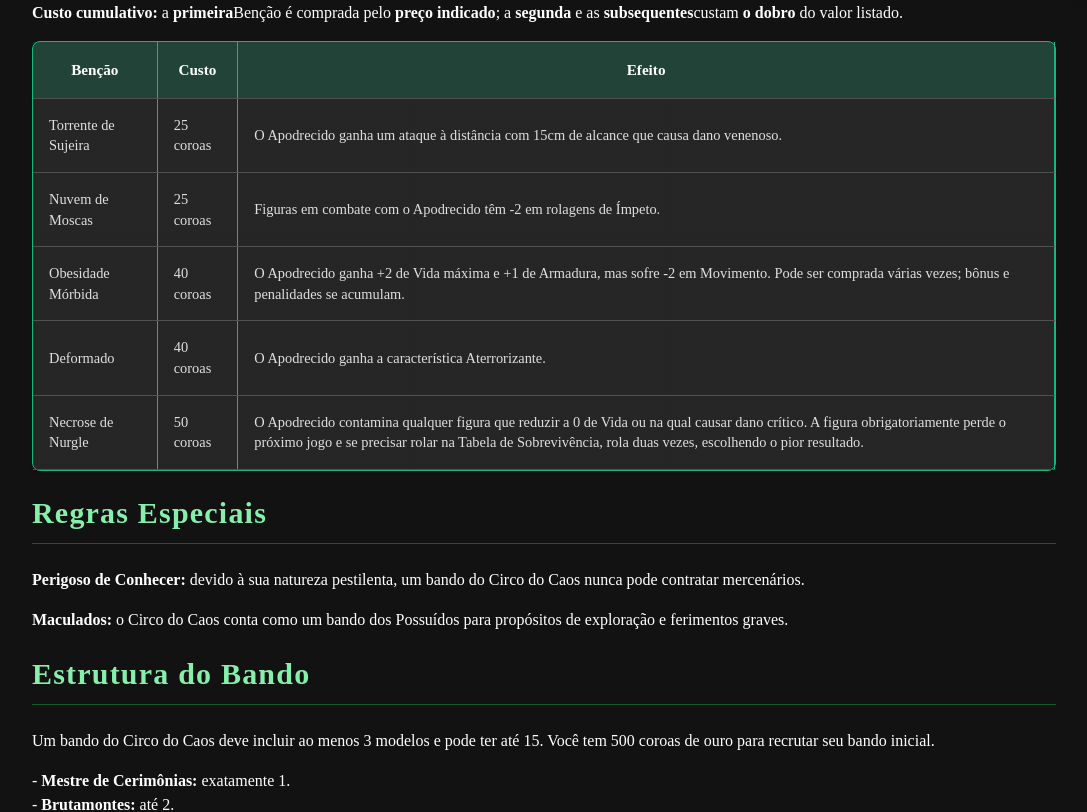
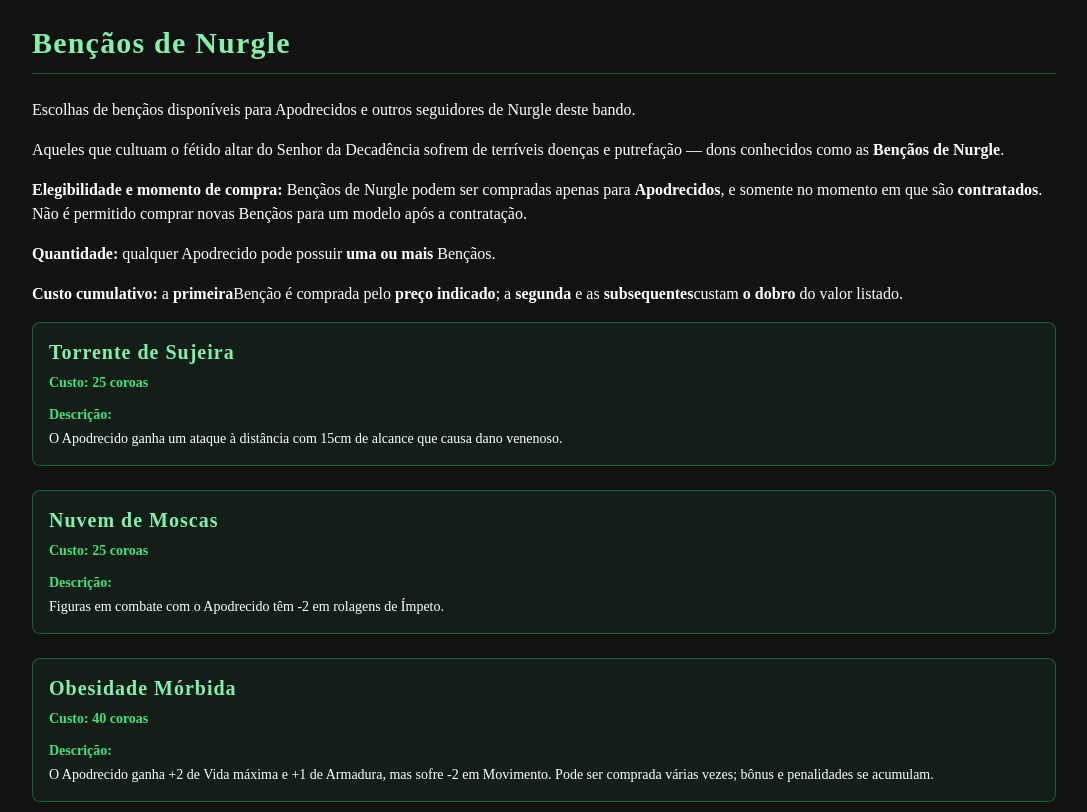
Before and after one commit to David-Bugaboo/Twentyheim, a React (Vite) app: page /warbands/carnival-of-chaos in a window 1280 px wide. Shown: the part 783-1595 px from the top of the page, without its empty margins (96-1183 px from the left). Built offline with nearby package versions, Linux system fonts and the light colour scheme; no server answers.

Commit message:
fix: faction pages with design inconsistencies

```diff
--- a/src/components/Navbar.tsx
+++ b/src/components/Navbar.tsx
@@ -70,7 +70,6 @@ const Navbar: React.FC = () => {
           label: "Caçadores de Tesouro Anões",
           path: "/warbands/dwarf-treasure-hunters",
         },
-        { label: "Mata-Trolls Anão", path: "/warbands/dwarf-troll-slayers" },
         {
           label: "Culto dos Possuídos",
           path: "/warbands/cult-of-the-possessed",
--- a/src/pages/campanha/CampaignPage.tsx
+++ b/src/pages/campanha/CampaignPage.tsx
@@ -12,7 +12,7 @@ function CampaignPage() {
   // Botões de navegação para cada passo
   const navigationButtons = [
     { label: "1. Ferimentos e Morte", path: "/campaign/survival-test" },
-    { label: "2. Experiência e Níveis", path: "/campaign/skills" },
+    { label: "2. Experiência e Avanços", path: "/campaign/experience-roll" },
     { label: "3. Atividades de Campanha", path: "/campaign/exploration" },
     { label: "4. Venda Pedra-Bruxa", path: "/campaign/wyrdstone-selling" },
     { label: "5. Gastar Coroas", path: "/campaign/rewards" },
@@ -43,9 +43,9 @@ function CampaignPage() {
             <MobileText>
               Teste de sobrevivência para heróis e soldados feridos
             </MobileText>
-            <HeaderH3>2. Alocar experiência e subir níveis</HeaderH3>
+            <HeaderH3>2. Alocar experiência e ganhar avanços</HeaderH3>
             <MobileText>
-              Distribuir pontos de experiência e subir níveis
+              Distribuir pontos de experiência e ganhar avanços
             </MobileText>
             <HeaderH3>3. Atividades de campanha</HeaderH3>
             <MobileText>Exploração, eventos e atividades do bando</MobileText>
--- a/src/pages/campanha/ExperienceRollPage.tsx
+++ b/src/pages/campanha/ExperienceRollPage.tsx
@@ -194,7 +194,7 @@ function ExperienceRollPage() {
       <div className="py-4">
         <div className="px-4 md:px-8 lg:px-16 xl:px-32 2xl:px-48">
           <MobileSection>
-            <PageTitle>Experiência e Nível</PageTitle>
+            <PageTitle>Experiência e Avanços</PageTitle>
 
             <MobileText>
               Após cada batalha, os membros do bando ganham experiência baseada
@@ -283,7 +283,7 @@ function ExperienceRollPage() {
               data={[
                 {
                   "Rolagem de Dado": "1-4",
-                  Resultado: "Aprender nova Habilidade",
+                  Resultado: "Aprender nova Habilidade, Aprender Nova Magia, Fortalecer Magia",
                 },
                 {
                   "Rolagem de Dado": "5-8",
--- a/src/pages/warbands/beastman-raiders/BeastmenRaidersPage.tsx
+++ b/src/pages/warbands/beastman-raiders/BeastmenRaidersPage.tsx
@@ -18,6 +18,7 @@ const HomemFerasRaidersPage: React.FC = () => {
   const navigationSections = [
     { id: "introducao", title: "Introdução", level: 0 },
     { id: "estrutura-bando", title: "Estrutura do Bando", level: 0 },
+    { id: "regras-especiais", title: "Regras Especiais", level: 0 },
     {
       id: "lider",
       title: "Líder",
@@ -163,6 +164,17 @@ const HomemFerasRaidersPage: React.FC = () => {
             </MobileText>
           </MobileSection>
 
+          <MobileSection id="regras-especiais">
+            <HeaderH1>Regras Especiais</HeaderH1>
+            <MobileText>
+              <strong>Animalescos:</strong> Homens-Fera são criaturas temíveis
+              do Caos que não interagem com outras raças, exceto para matá-las.
+              Um bando de Homens-Fera nunca pode contratar Mercenários a menos
+              que isso seja especificamente declarado na descrição do
+              Mercenário.
+            </MobileText>
+          </MobileSection>
+
           {/* Líder */}
           {leader && (
             <MobileSection id="lider">
--- a/src/pages/warbands/carnival-of-chaos/CarnivalOfChaosPage.tsx
+++ b/src/pages/warbands/carnival-of-chaos/CarnivalOfChaosPage.tsx
@@ -2,10 +2,10 @@ import carnivalData from "./data/carnival-of-chaos.data.json";
 import QuickNavigation from "../../../components/QuickNavigation";
 import MobileSection from "../../../components/MobileSection";
 import HeaderH1 from "../../../components/HeaderH1";
+import HeaderH2 from "../../../components/HeaderH2";
 import MobileText from "../../../components/MobileText";
 import UnitCard from "../../../components/UnitCard";
 import PageTitle from "../../../components/PageTitle";
-import GenericTable from "../../../components/GenericTable";
 import blessingsOfNurgle from "./data/blessings-of-nurgle.json";
 
 interface Unit {
@@ -44,16 +44,33 @@ interface Unit {
   };
 }
 
+interface Blessing {
+  id: string;
+  name: string;
+  cost: string;
+  description: string;
+}
+
 const CarnivalOfChaosPage: React.FC = () => {
   const leader = carnivalData.find((unit) => unit.role === "Líder") as Unit;
   const heroes = carnivalData.filter((unit) => unit.role === "Herói") as Unit[];
   const soldiers = carnivalData.filter((unit) => !unit.role) as Unit[];
+  const blessings = blessingsOfNurgle as Blessing[];
 
   const navigationSections = [
     { id: "introducao", title: "Introdução", level: 0 },
-    { id: "bencaos-de-nurgle", title: "Bençãos de Nurgle", level: 0 },
+    { id: "estrutura-do-bando", title: "Estrutura do Bando", level: 0 },
+    {
+      id: "bencaos-de-nurgle",
+      title: "Bençãos de Nurgle",
+      level: 0,
+      children: blessings.map((blessing, index) => ({
+        id: `blessing-${index}`,
+        title: blessing.name,
+        level: 1,
+      })),
+    },
     { id: "regras-especiais", title: "Regras Especiais", level: 0 },
-    { id: "estrutura-do-bando", title: "Estrutura do Bando", level: 0 },
     {
       id: "lider",
       title: "Líder",
@@ -117,6 +134,24 @@ const CarnivalOfChaosPage: React.FC = () => {
             </MobileText>
           </MobileSection>
 
+          <MobileSection id="estrutura-do-bando">
+            <HeaderH1>Estrutura do Bando</HeaderH1>
+            <MobileText>
+              Um bando do Circo do Caos deve incluir ao menos 3 modelos e pode
+              ter até 15. Você tem 500 coroas de ouro para recrutar seu bando
+              inicial.
+            </MobileText>
+            <MobileText>
+              - <strong>Mestre de Cerimônias:</strong> um bando deve ter apenas
+              1 Mestre de Cerimônias, nem mais nem menos.
+              <br />- <strong>Brutamontes:</strong> até 2.
+              <br />- <strong>Apodrecidos:</strong> até 2.
+              <br />- <strong>Enfermos:</strong> até 2.
+              <br />- <strong>Cultistas:</strong> qualquer número.
+              <br />- <strong>Nurguinhos:</strong> qualquer número.
+            </MobileText>
+          </MobileSection>
+
           <MobileSection id="bencaos-de-nurgle">
             <HeaderH1>Bençãos de Nurgle</HeaderH1>
             <MobileText className="mb-3">
@@ -145,42 +180,46 @@ const CarnivalOfChaosPage: React.FC = () => {
               <strong> segunda</strong> e as <strong>subsequentes</strong>
               custam <strong>o dobro</strong> do valor listado.
             </MobileText>
-            <GenericTable
-              data={(blessingsOfNurgle as any[]).map((b) => ({
-                Benção: b.name,
-                Custo: b.cost,
-                Efeito: b.description,
-              }))}
-            />
+
+            <div className="space-y-6">
+              {blessings.map((blessing, index) => (
+                <div
+                  key={blessing.id}
+                  id={`blessing-${index}`}
+                  className="bg-green-900/20 border border-green-500/40 rounded-lg p-4"
+                >
+                  <HeaderH2 className="text-green-300 mb-2">
+                    {blessing.name}
+                  </HeaderH2>
+                  <div className="mb-3">
+                    <div className="text-green-400 font-bold text-sm mb-1">
+                      Custo: {blessing.cost}
+                    </div>
+                  </div>
+                  <div>
+                    <div className="text-green-400 font-bold text-sm mb-1">
+                      Descrição:
+                    </div>
+                    <div className="text-white text-sm">
+                      {blessing.description}
+                    </div>
+                  </div>
+                </div>
+              ))}
+            </div>
           </MobileSection>
 
           <MobileSection id="regras-especiais">
             <HeaderH1>Regras Especiais</HeaderH1>
             <MobileText>
-              <strong>Perigoso de Conhecer:</strong> devido à sua natureza
+              <strong>Reputação Miserável:</strong> devido à sua natureza
               pestilenta, um bando do Circo do Caos nunca pode contratar
               mercenários.
             </MobileText>
             <MobileText>
-              <strong>Maculados:</strong> o Circo do Caos conta como um bando
-              dos Possuídos para propósitos de exploração e ferimentos graves.
-            </MobileText>
-          </MobileSection>
-
-          <MobileSection id="estrutura-do-bando">
-            <HeaderH1>Estrutura do Bando</HeaderH1>
-            <MobileText>
-              Um bando do Circo do Caos deve incluir ao menos 3 modelos e pode
-              ter até 15. Você tem 500 coroas de ouro para recrutar seu bando
-              inicial.
-            </MobileText>
-            <MobileText>
-              - <strong>Mestre de Cerimônias:</strong> exatamente 1.
-              <br />- <strong>Brutamontes:</strong> até 2.
-              <br />- <strong>Apodrecidos:</strong> até 2.
-              <br />- <strong>Enfermos:</strong> até 2.
-              <br />- <strong>Cultistas:</strong> qualquer número.
-              <br />- <strong>Nurguinhos:</strong> qualquer número.
+              <strong>Maculados:</strong> o Circo do Caos conta como um bando de
+              Culto dos Possuídos para propósitos de exploração e ferimentos
+              graves.
             </MobileText>
           </MobileSection>
 
--- a/src/pages/warbands/goblins/GoblinsPage.tsx
+++ b/src/pages/warbands/goblins/GoblinsPage.tsx
@@ -79,8 +79,9 @@ const GoblinsPage: React.FC = () => {
   ];
 
   return (
-    <div className="min-h-screen bg-[#0a0a0a] text-white">
-      <div className="px-4 py-8 max-w-4xl mx-auto">
+    <div className="relative flex h-auto min-h-screen w-full flex-col bg-[#121212] dark group/design-root overflow-x-hidden">
+      <div className="py-4">
+        <div className="px-4 md:px-8 lg:px-16 xl:px-32 2xl:px-48">
         <QuickNavigation sections={navigationSections} />
 
         <MobileSection id="introducao">
@@ -234,6 +235,7 @@ const GoblinsPage: React.FC = () => {
         </MobileSection>
       </div>
     </div>
+    </div>
   );
 };
 
```
Also changed, not shown: src/pages/warbands/orc-mob/OrcMobPage.tsx (+21 -10 lines).
